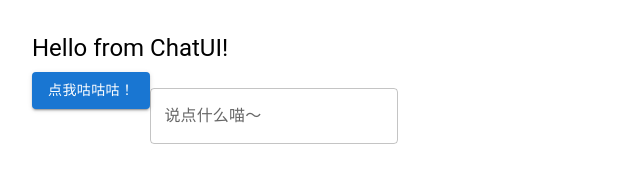
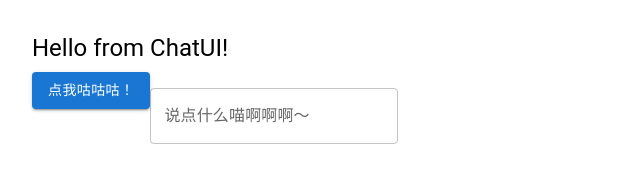
Before and after one commit to yiduoyoutiao/react-chat-ui, a React (Create React App) app in the folder my-app/: page / in a window 1280 px wide. Shown: the top 194 px of the page, without its empty margins (0-640 px from the left). Built offline with nearby package versions, Linux system fonts and the light colour scheme.

Commit message:
gitub action test6

```diff
--- a/my-app/src/features/chatui/ChatUI.tsx
+++ b/my-app/src/features/chatui/ChatUI.tsx
@@ -11,7 +11,7 @@ export default function ChatUI() {
             <Button variant="contained" color="primary">
                 点我咕咕咕！
             </Button>
-            <TextField  sx={{ mt: 2 }} label="说点什么喵～" variant="outlined" />
+            <TextField  sx={{ mt: 2 }} label="说点什么喵啊啊啊～" variant="outlined" />
         </Box>
     );
 }
```
